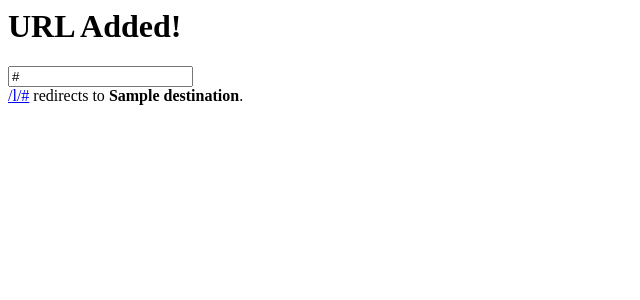
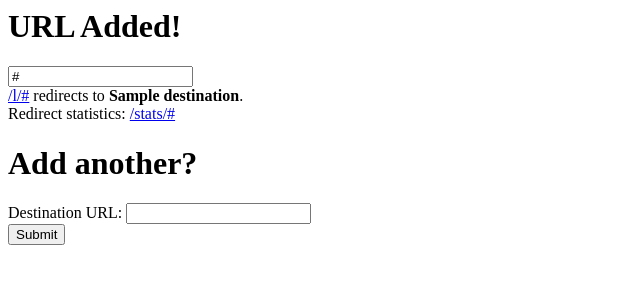
Before and after one commit to zorchenhimer/shorturl, a Django app: template shortener/templates/added.html in a window 1280 px wide. Shown: the top 300 px of the page, without its empty margins (0-640 px from the left). Run offline with Django 3.2, Linux system fonts and the light colour scheme; the template is opened without the code that fills it: most values are stand-ins (such as "Sample title", 1, 10 or a date in 2020).

Commit message:
Cleaned up /add a bit. Added redirect to '/' when there's no POST data.

```diff
--- a/shortener/templates/added.html
+++ b/shortener/templates/added.html
@@ -4,6 +4,10 @@
 <h1>URL Added!</h1>
 <div>
     <input type="text" value="{{ shorturl }}" /><br />
-    <a href="/l/{{ shorturl }}">/l/{{ shorturl }}</a> redirects to <strong>{{ destination }}</strong>.
+    <a href="/l/{{ shorturl }}">/l/{{ shorturl }}</a> redirects to <strong>{{ destination }}</strong>.<br />
+    Redirect statistics: <a href="/stats/{{ shorturl }}">/stats/{{ shorturl }}</a>
 </div>
+
+<h1>Add another?</h1>
+{% include 'form_addnew.html' %}
 {% endblock %}
--- /dev/null
+++ b/shortener/templates/form_addnew.html
@@ -0,0 +1,6 @@
+<form method="POST" action="/add/">
+    {% csrf_token %}
+    <label for="dest_url">Destination URL:</label>
+    <input type="text" name="dest_url" id="dest_url" /><br />
+    <input type="submit" value="Submit" />
+</form>
--- a/shortener/views.py
+++ b/shortener/views.py
@@ -28,7 +28,7 @@ def index(request):
 
 def add(request):
     if request.method != 'POST':
-        return HttpResponseBadRequest('Invalid request.  Missing POST data.')
+        return HttpResponseRedirect('/')
     else:
         dest = request.POST['dest_url']
         l = Link.objects.filter(destination=dest)
```
Also changed, not shown: shortener/templates/index.html (+1 -6 lines).
